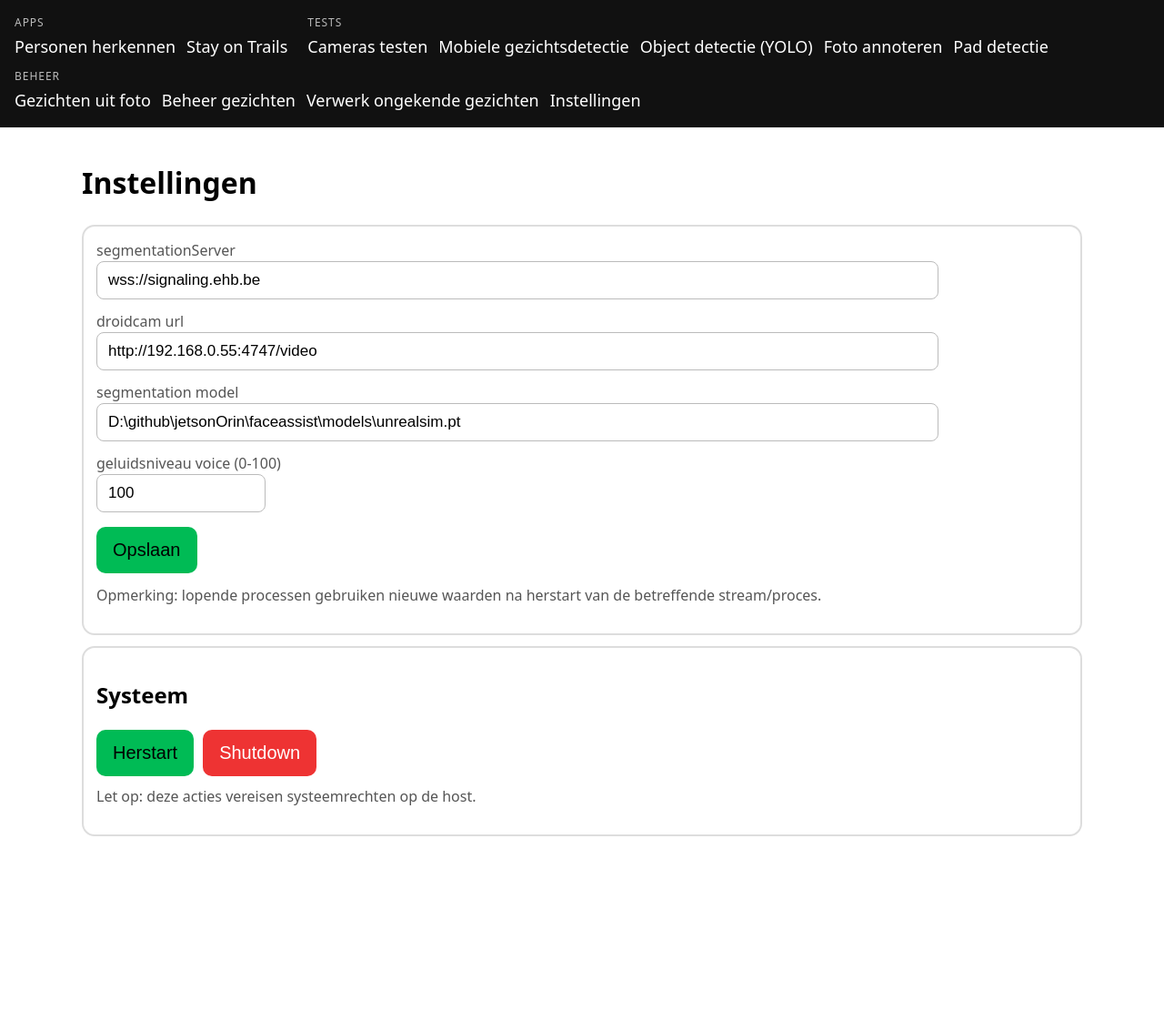
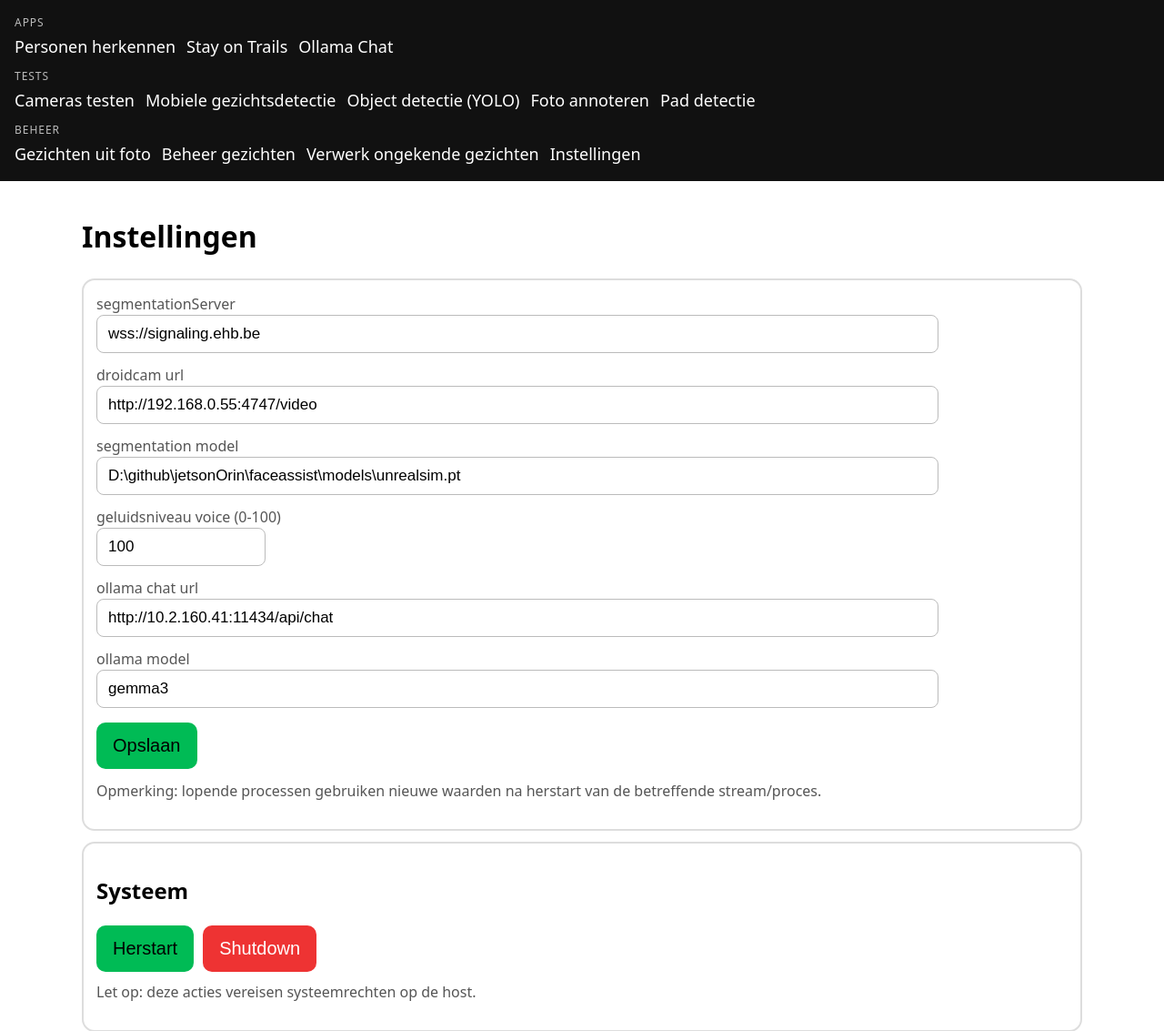
Before and after one commit to mdequanter/jetsonOrin, a Flask app: page /settings in a window 1280 px wide. Shown: the top 1133 px of the page at 91% size. Before the commit the page ends 919 px from the top, so only its background shows below. Run offline with Flask 3, Linux system fonts and the light colour scheme; some libraries are stand-ins or nearby versions.

Commit message:
add ollama

```diff
--- a/faceassist/templates/base.html
+++ b/faceassist/templates/base.html
@@ -31,6 +31,7 @@
         <div class="nav-links">
           <a href="{{ url_for('personen') }}">Personen herkennen</a>
           <a href="{{ url_for('stayontrails') }}">Stay on Trails</a>
+          <a href="{{ url_for('ollama_chat_page') }}">Ollama Chat</a>
         </div>
       </div>
 
--- a/faceassist/templates/settings.html
+++ b/faceassist/templates/settings.html
@@ -38,6 +38,20 @@
         <input name="voice_volume" type="number" min="0" max="100" step="1" value="{{ settings.voice_volume }}"
                style="font-size:17px; padding:10px 12px; border-radius:8px; border:1px solid #bbb; width:160px;">
       </label>
+
+      <label>
+        <div class="muted">ollama chat url</div>
+        <input name="ollama_chat_url" type="text" value="{{ settings.ollama_chat_url }}"
+               placeholder="http://10.2.160.41:11434/api/chat"
+               style="font-size:17px; padding:10px 12px; border-radius:8px; border:1px solid #bbb; width:100%;">
+      </label>
+
+      <label>
+        <div class="muted">ollama model</div>
+        <input name="ollama_chat_model" type="text" value="{{ settings.ollama_chat_model }}"
+               placeholder="gemma3"
+               style="font-size:17px; padding:10px 12px; border-radius:8px; border:1px solid #bbb; width:100%;">
+      </label>
     </div>
 
     <div style="margin-top:16px; display:flex; gap:10px; flex-wrap:wrap;">
```
